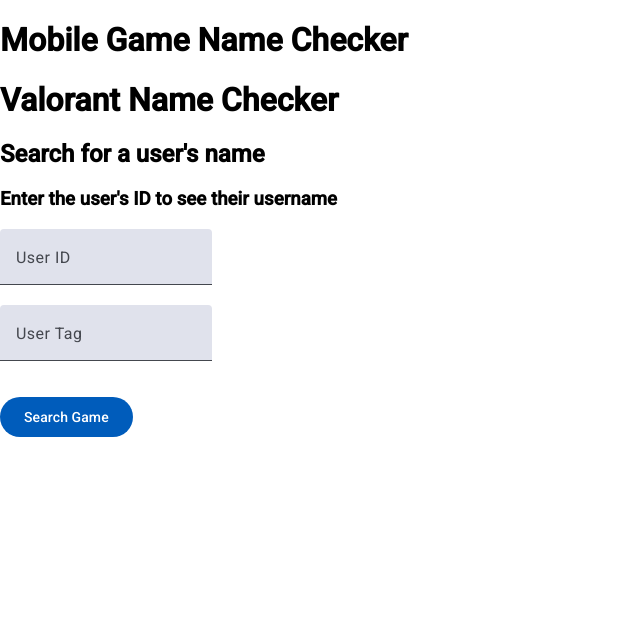
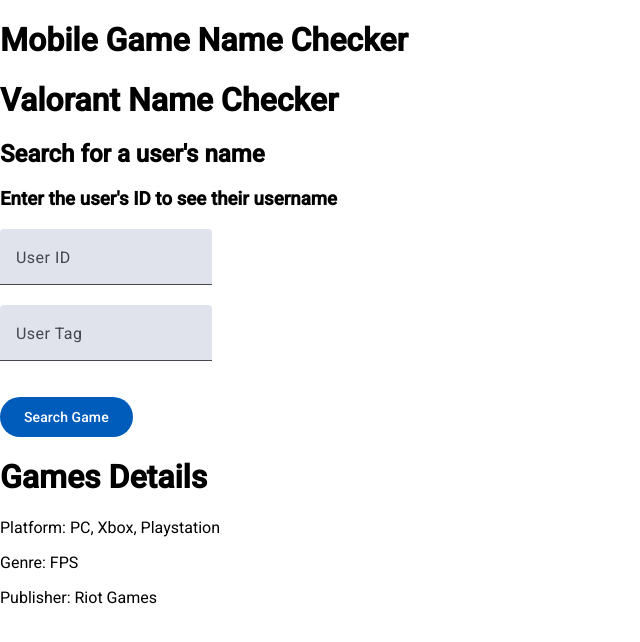
Before and after one commit to danereid1024/MobileGameNameChecker, an Angular app: page /id-search/0 in a window 1280 px wide. Shown: the top 642 px of the page, without its empty margins (0-640 px from the left). Built offline with nearby package versions, Linux system fonts and the light colour scheme.

Commit message:
backup made

```diff
--- a/src/pages/id-search/id-search.component.html
+++ b/src/pages/id-search/id-search.component.html
@@ -4,3 +4,18 @@
 <app-user-found />
 <app-id-input (idChanged)="updateId($event)" (serverChanged)="updateServer($event)"/>
 <app-id-button [id]="id" [server]="server" [tag]="tag"></app-id-button>
+
+<h1>Games Details</h1>
+
+<p>Platform: {{gamesInfo?.platform}}</p>
+<p>Genre: {{gamesInfo?.genre}}</p>
+<p>Publisher: {{gamesInfo?.publisher}}</p>
+
+<!--  id: number,
+    name: string,
+    photo: string,
+    platform: string,
+    genre: string,
+    publisher: string,
+    developer: string,
+    rating: string, -->
```
